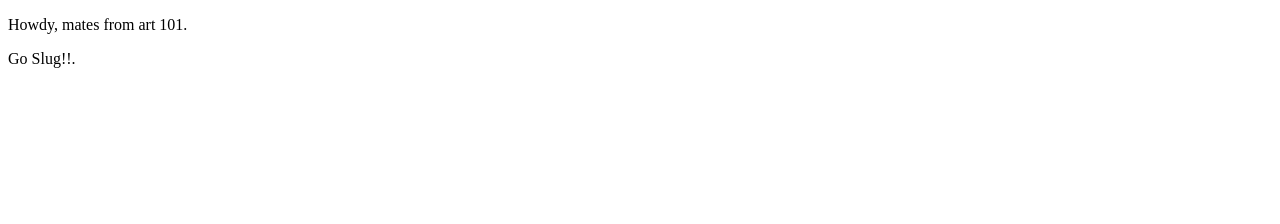
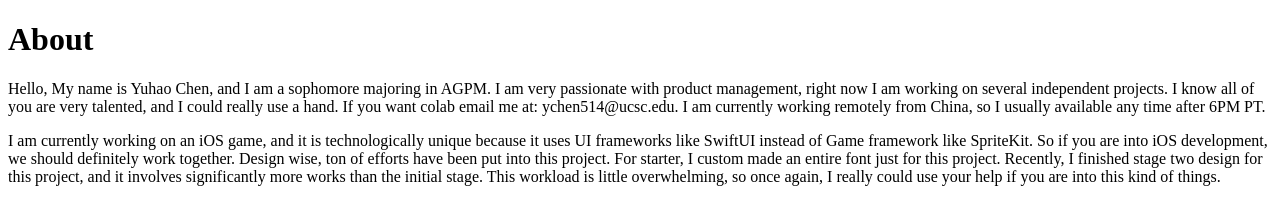
Before and after one commit to theSalted/art101, a plain HTML site: page index.html in a window 1280 px wide. Drawn offline with Linux system fonts and the light colour scheme.

Commit message:
Updated homepage

```diff
--- a/index.html
+++ b/index.html
@@ -1,16 +1,31 @@
 <!DOCTYPE html>
 <html>
   <head>
-	<title>My_Name Homepage</title>
-	<link rel="stylesheet" type="text/css" href="css/site.css">
+    <title>MADEBYYUHAO</title>
+    <link rel="stylesheet" type="text/css" href="css/site.css" />
   </head>
   <body>
     <main>
-		<p>Howdy, mates from art 101.</p>
-
-		<p>Go Slug!!.</p>
+      <h1>About</h1>
+      <p>
+        Hello, My name is Yuhao Chen, and I am a sophomore majoring in AGPM. I
+        am very passionate with product management, right now I am working on
+        several independent projects. I know all of you are very talented, and I
+        could really use a hand. If you want colab email me at:
+        ychen514@ucsc.edu. I am currently working remotely from China, so I
+        usually available any time after 6PM PT.
+      </p>
+      <p>
+        I am currently working on an iOS game, and it is technologically unique
+        because it uses UI frameworks like SwiftUI instead of Game framework
+        like SpriteKit. So if you are into iOS development, we should definitely
+        work together. Design wise, ton of efforts have been put into this
+        project. For starter, I custom made an entire font just for this
+        project. Recently, I finished stage two design for this project, and it
+        involves significantly more works than the initial stage. This workload
+        is little overwhelming, so once again, I really could use your help if
+        you are into this kind of things.
+      </p>
     </main>
-
-
   </body>
 </html>
```
Lines whose indentation alone changed are shown as unchanged.
